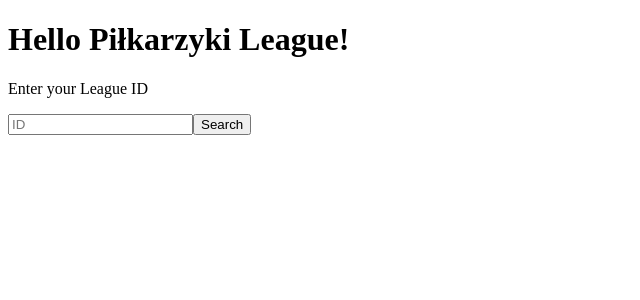
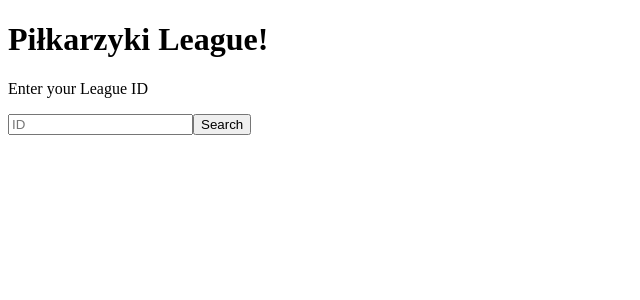
Before and after one commit to JJ-Wph/group-stage-manager, a Vue app: page /dashboard in a window 1280 px wide. Shown: the top 300 px of the page, without its empty margins (0-640 px from the left). Built offline with nearby package versions, Linux system fonts and the light colour scheme.

Commit message:
editing dashboard view

```diff
--- a/src/views/Dashboard.vue
+++ b/src/views/Dashboard.vue
@@ -1,6 +1,6 @@
 <template>
     <header>
-      <h1>Hello Piłkarzyki League!</h1>
+      <h1>Piłkarzyki League!</h1>
     </header>
 
     <main v-if="!isLoaded">
@@ -14,26 +14,25 @@
     <main v-else>
       <div>
         <table>
-          <tbody>
+          <thead>
             <tr>
               <td>L.p.</td>
               <td>Team</td>
               <td>GF</td>
               <td>GA</td>
-              <td>GF</td>
               <td>Pts</td>
             </tr>
-            <tr v-for="(item, index) in loadedLeague" :key="item.teamName">
+            </thead>
+            <tbody>
+            <tr v-for="(item, index) in loadedLeague" :key="item.index">
               <td>{{ index+1 }}</td>
               <td>{{ item.teamName }}</td>
               <td>{{ item.goalsScored }}</td>
-              <td></td>
-              <td></td>
-              <td></td>
+              <td>{{ item.goalsConceded }}</td>
+              <td>{{ item.points }}</td>
             </tr>
           </tbody>
         </table>
-
       </div>
     </main>
 
@@ -42,19 +41,19 @@
   import { ref } from 'vue';
   import { useLeagueStore } from '@/stores/leagueStore'
 
+  const leagueStore = useLeagueStore();
   const isLoaded = ref<boolean>(false);
-  const leagueStore = useLeagueStore();
   const searchedId = ref<string>('');
   const loadedLeague = new Array;
 
   const loadSpecificLeague = () => {
     let leaguesList = leagueStore.leagues;
     for(let i = 0; i < leaguesList.length; i++) {
-      // console.log(leaguesList[i].id)
       if(leaguesList[i].id === searchedId.value) {
         loadedLeague.push(leaguesList[i].teams);
         console.log(leaguesList[i].teams)
         isLoaded.value = true;
+        console.log(loadedLeague);
       }
     }
 
--- a/src/views/NewLeague.vue
+++ b/src/views/NewLeague.vue
@@ -1,6 +1,6 @@
 <template>
   <header>
-    <h1>Hello Piłkarzyki League!</h1>
+    <h1>Piłkarzyki League!</h1>
   </header>
 
   <main>
```
